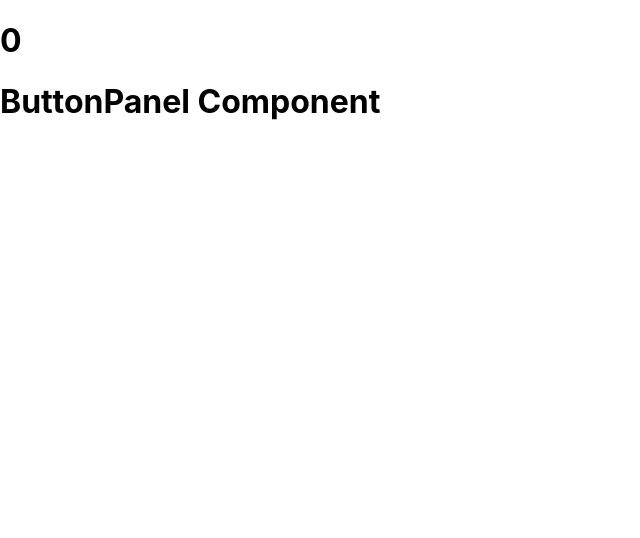
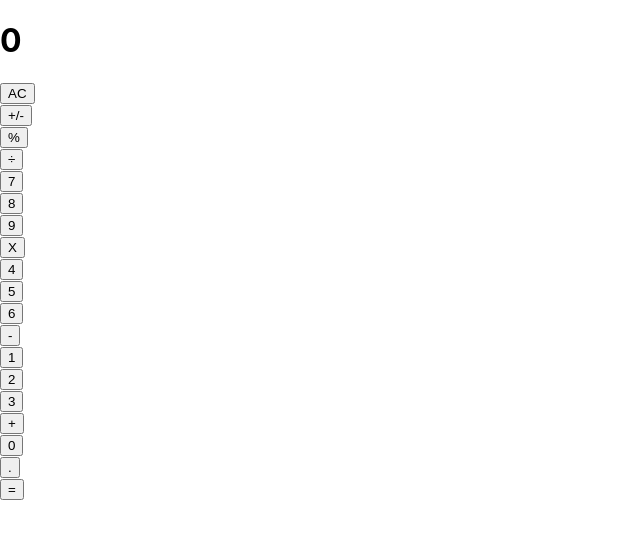
Before and after one commit to temesghentekeste/react-calculator, a React (Create React App) app: page / in a window 1280 px wide. Shown: the top 538 px of the page, without its empty margins (0-640 px from the left). Built offline with nearby package versions, Linux system fonts and the light colour scheme.

Commit message:
Implement the ButtonPanel component: add all calculator buttons

```diff
--- a/src/components/Button.js
+++ b/src/components/Button.js
@@ -2,7 +2,6 @@
 import PropTypes from 'prop-types';
 
 function Button({ name }) {
-  console.log(name);
   return (
     <div>
       <button type="button">{name}</button>
--- a/src/components/ButtonPanel.js
+++ b/src/components/ButtonPanel.js
@@ -1,9 +1,39 @@
 import React from 'react';
+import Button from './Button';
 
 function ButtonPanel() {
   return (
     <div>
-      <h1>ButtonPanel Component</h1>
+      <div>
+        <Button name="AC" />
+        <Button name="+/-" />
+        <Button name="%" />
+        <Button name="÷" />
+      </div>
+      <div>
+        <Button name="7" />
+        <Button name="8" />
+        <Button name="9" />
+        <Button name="X" />
+      </div>
+      <div>
+        <Button name="4" />
+        <Button name="5" />
+        <Button name="6" />
+        <Button name="-" />
+      </div>
+      <div>
+        <Button name="1" />
+        <Button name="2" />
+        <Button name="3" />
+        <Button name="+" />
+      </div>
+
+      <div>
+        <Button name="0" />
+        <Button name="." />
+        <Button name="=" />
+      </div>
     </div>
   );
 }
```
